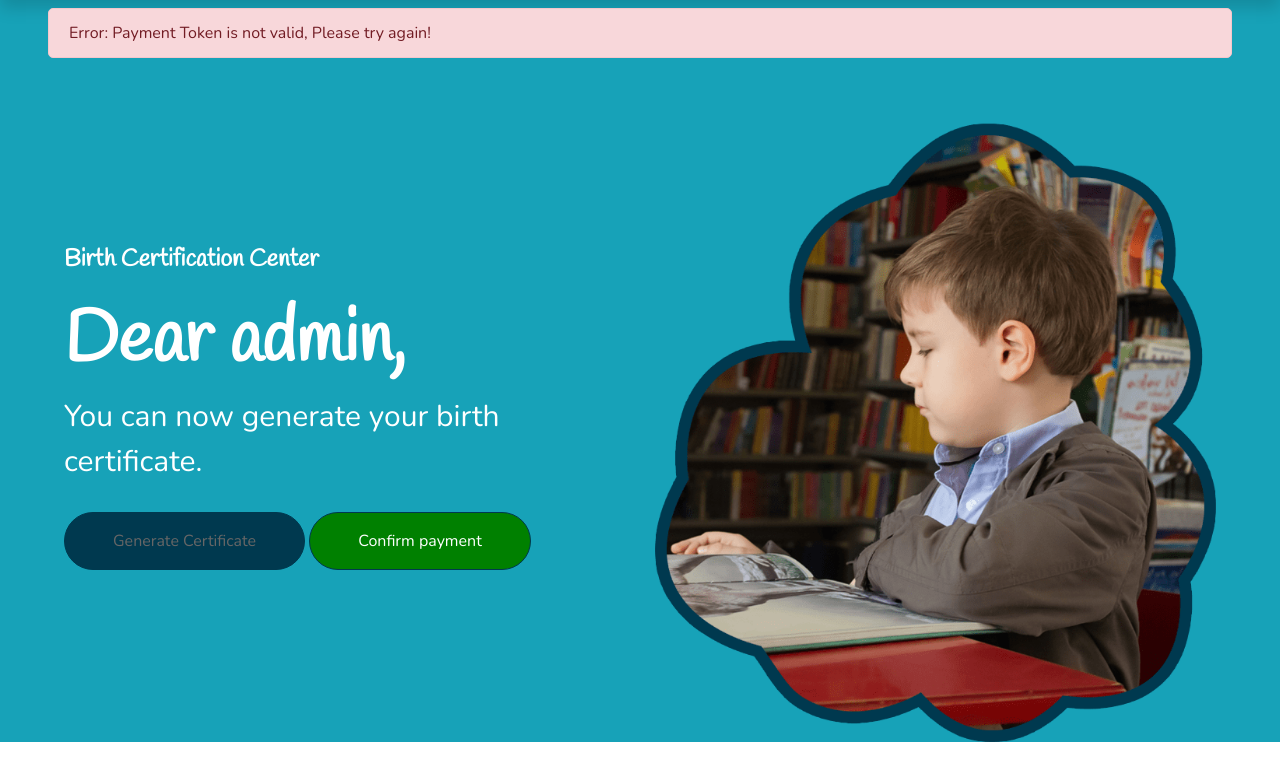
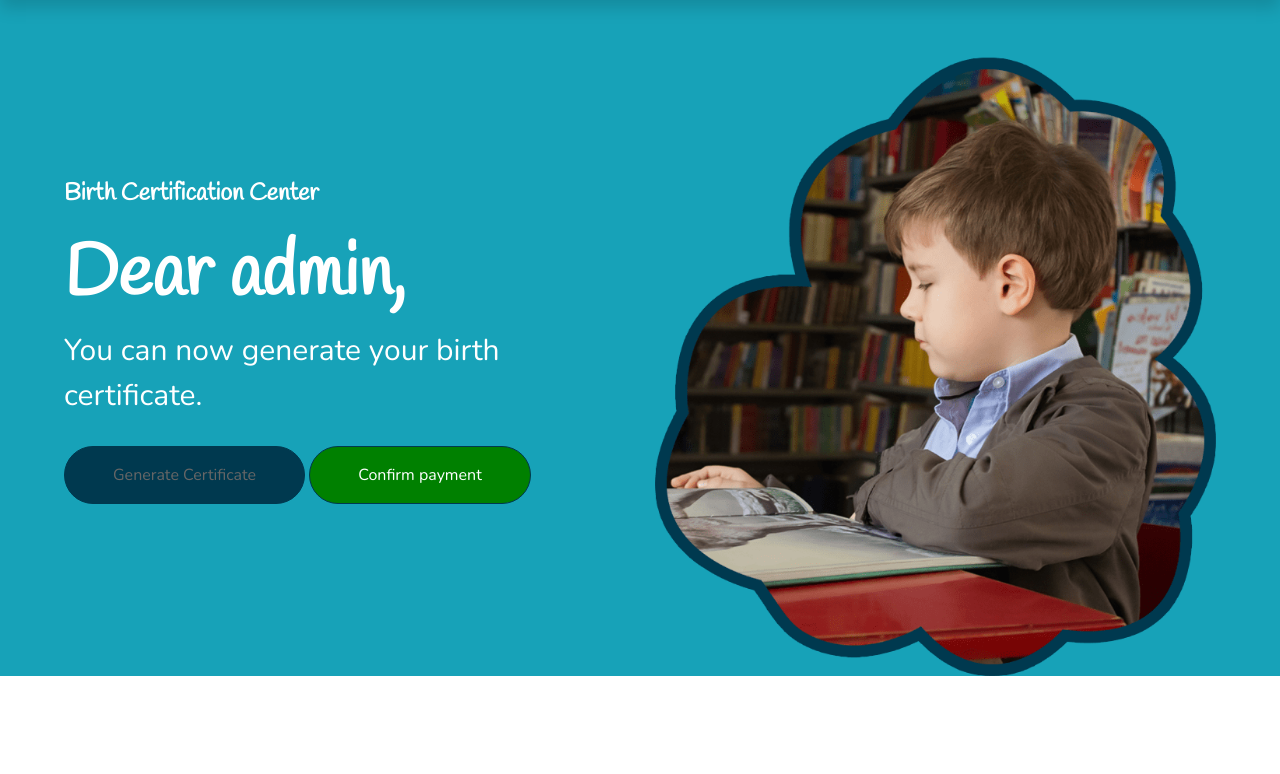
Before and after one commit to CrAzI-code/blackjack_game, a Django app: page / in a window 1280 px wide. Shown: the part 87-861 px from the top of the page. Run offline with Django 4.2, Linux system fonts and the light colour scheme; a user stored in the database is signed in; some libraries are stand-ins or nearby versions.

Commit message:
Created a way to add payment token

```diff
--- a/birth_certificate/views.py
+++ b/birth_certificate/views.py
@@ -16,18 +16,19 @@ def index(request):
         expirydate = request.POST['expirydate']
         cvv =  request.POST['cvv']
 
-        token = random.randint(2000, 9000)
-        user = User.objects.get(pk=user)
-        paymentCode = PaymentToken.objects.create(user = user, token = token)
+        token = random.randbytes(15).hex()
+        paymentCode = PaymentToken.objects.create(user = request.user, token = token)
         paymentCode.save()
-        show_token = PaymentToken.object.get(token)
-        return render(request, 'index.html', {'generated':True, 'show_token':show_token})
-    if request.method == "POST":
-        token = request.POST['token']
+
+        return render(request, 'index.html', {'generated':True, 'show_token':paymentCode.token})
+    if request.method == "GET" and request.GET.get('token', None) is not None:
+        token = request.GET['token']
+
         if PaymentToken.objects.filter(token=token).exists():
             return render(request, "index.html", {"success": True, "token": token})
         else:
             return render(request, "index.html", {"success": False})
+
     return render(request, "index.html")
 
 def about(request):
--- a/static/assets/js/main.js
+++ b/static/assets/js/main.js
@@ -5,47 +5,46 @@
 	$(document).ready(function () {
 		function toggleNavbarMethod() {
 			if ($(window).width() > 992) {
-                $('.navbar .dropdown').on('mouseover', function () {
-                    $('.dropdown-toggle', this).trigger('click');
-                }).on('mouseout', function () {
-                    $('.dropdown-toggle', this).trigger('click').blur();
+				$(".navbar .dropdown")
+					.on("mouseover", function () {
+						$(".dropdown-toggle", this).trigger("click");
+					})
+					.on("mouseout", function () {
+						$(".dropdown-toggle", this).trigger("click").blur();
 					});
 			} else {
-                $('.navbar .dropdown').off('mouseover').off('mouseout');
+				$(".navbar .dropdown").off("mouseover").off("mouseout");
 			}
 		}
 		toggleNavbarMethod();
 		$(window).resize(toggleNavbarMethod);
 	});
 
-
 	// Back to top button
 	$(window).scroll(function () {
 		if ($(this).scrollTop() > 100) {
-            $('.back-to-top').fadeIn('slow');
+			$(".back-to-top").fadeIn("slow");
 		} else {
-            $('.back-to-top').fadeOut('slow');
+			$(".back-to-top").fadeOut("slow");
 		}
 	});
-    $('.back-to-top').click(function () {
-        $('html, body').animate({scrollTop: 0}, 1500, 'easeInOutExpo');
+	$(".back-to-top").click(function () {
+		$("html, body").animate({ scrollTop: 0 }, 1500, "easeInOutExpo");
 		return false;
 	});
 
-
 	// Portfolio isotope and filter
-    var portfolioIsotope = $('.portfolio-container').isotope({
-        itemSelector: '.portfolio-item',
-        layoutMode: 'fitRows'
+	var portfolioIsotope = $(".portfolio-container").isotope({
+		itemSelector: ".portfolio-item",
+		layoutMode: "fitRows",
 	});
 
-    $('#portfolio-flters li').on('click', function () {
-        $("#portfolio-flters li").removeClass('active');
-        $(this).addClass('active');
+	$("#portfolio-flters li").on("click", function () {
+		$("#portfolio-flters li").removeClass("active");
+		$(this).addClass("active");
 
-        portfolioIsotope.isotope({filter: $(this).data('filter')});
+		portfolioIsotope.isotope({ filter: $(this).data("filter") });
 	});
-
 
 	// Post carousel
 	$(".post-carousel").owlCarousel({
@@ -53,27 +52,26 @@
 		smartSpeed: 1500,
 		dots: false,
 		loop: true,
-        nav : true,
-        navText : [
+		nav: true,
+		navText: [
 			'<i class="fa fa-angle-left" aria-hidden="true"></i>',
-            '<i class="fa fa-angle-right" aria-hidden="true"></i>'
+			'<i class="fa fa-angle-right" aria-hidden="true"></i>',
 		],
 		responsive: {
-            0:{
-                items:1
+			0: {
+				items: 1,
 			},
-            576:{
-                items:1
+			576: {
+				items: 1,
 			},
-            768:{
-                items:2
+			768: {
+				items: 2,
 			},
-            992:{
-                items:2
-            }
-        }
+			992: {
+				items: 2,
+			},
+		},
 	});
-
 
 	// Testimonials carousel
 	$(".testimonial-carousel").owlCarousel({
@@ -83,19 +81,24 @@
 		dots: true,
 		loop: true,
 		responsive: {
-            0:{
-                items:1
+			0: {
+				items: 1,
 			},
-            576:{
-                items:1
+			576: {
+				items: 1,
 			},
-            768:{
-                items:2
+			768: {
+				items: 2,
 			},
-            992:{
-                items:3
-            }
-        }
+			992: {
+				items: 3,
+			},
+		},
 	});
 
+	$("#datepicker").datepicker({
+		format: "mm-yyyy",
+		viewMode: "months",
+		minViewMode: "months",
+	});
 })(jQuery);
--- a/templates/base.html
+++ b/templates/base.html
@@ -172,10 +172,10 @@
     <script src="{% static 'assets/mail/contact.js' %}"></script>
 
     <!-- Template Javascript -->
+    <!-- bostrap js -->
+    <!-- <script src="{% static 'assets/js/bootstrap.min.js' %}"></script> -->
+    <script src="https://cdnjs.cloudflare.com/ajax/libs/bootstrap-datepicker/1.9.0/js/bootstrap-datepicker.min.js" integrity="sha512-T/tUfKSV1bihCnd+MxKD0Hm1uBBroVYBOYSk1knyvQ9VyZJpc/ALb4P0r6ubwVPSGB2GvjeoMAJJImBG12TiaQ==" crossorigin="anonymous" referrerpolicy="no-referrer"></script>
     <script src="{% static 'assets/js/main.js' %}"></script>
-
-    <!-- bostrap js -->
-    <script src="{% static 'assets/js/bootstrap.min.js' %}"></script>
 </body>
 
 </html>
--- a/templates/index.html
+++ b/templates/index.html
@@ -2,7 +2,7 @@
 
 <!-- Header Start -->
 <div class="container-fluid bg-primary px-0 px-md-5 mb-5 pt-2">
-	{% if user.is_authenticated %}
+	{% if user.is_authenticated %} {% if success is not None %}
 	{% if not success %}
 	<div class="alert alert-danger" role="alert">
 		Error: Payment Token is not valid, Please try again!
@@ -11,8 +11,7 @@
 	<div class="alert alert-success" role="alert">
 		Success: Payment Token verified! Generate button is now active.
 	</div>
-	{% endif %}
-	{% endif %}
+	{% endif %} {% endif %} {% endif %}
 	<div class="row align-items-center px-3">
 		{% if user.is_authenticated %}
 		<div class="col-lg-6 text-center text-lg-left">
@@ -70,7 +69,7 @@
 								<span aria-hidden="true">&times;</span>
 							</button>
 						</div>
-						<form action="" method="post">
+						<form action="" method="get">
 							{% csrf_token %}
 							<div class="modal-body">
 								<div class="control-group">
@@ -133,16 +132,10 @@
 
 <!-- About Start -->
 
-{% if user.is_authenticated %}
-
-{% if not generated %}
-
-{% else %}
-<div class="card" style="width: 18rem;">
-	<div class="card-header">
-	 {{ show_token }}
-	</div>
-
+{% if user.is_authenticated %} {% if not generated %} {% else %}
+<div class="card" style="width: 18rem">
+	<div class="card-header text-success font-weight-bold">Here is your payment token.</div>
+	<div class="card-header">{{ show_token }}</div>
 </div>
 
 {% endif %}
@@ -167,7 +160,7 @@
 											class="form-control mb-3"
 											type="text"
 											placeholder="Name"
-										name = "person_name"
+											name="person_name"
 										/>
 									</div>
 								</div>
@@ -186,10 +179,13 @@
 									<div class="d-flex flex-column">
 										<p class="text mb-1">Expiry</p>
 										<input
+											data-provide="datepicker"
+											data-date-format="mm/yyyy"
+											data-date-min-view-mode="months"
 											class="form-control mb-3"
-										type="number"
 											placeholder="MM/YYYY"
 											name="expirydate"
+											autocomplete="cc-exp"
 										/>
 									</div>
 								</div>
@@ -211,7 +207,10 @@
 									</div>
 								</div>
 								<div class="btn btn-primary mb-3">
-								<button type="submit" class="btn btn-primary">
+									<button
+										type="submit"
+										class="btn btn-primary"
+									>
 										Make Payment
 									</button>
 								</div>
```
Also changed, not shown: db.sqlite3 (deleted), 2 other files. Lines whose indentation alone changed are shown as unchanged.
